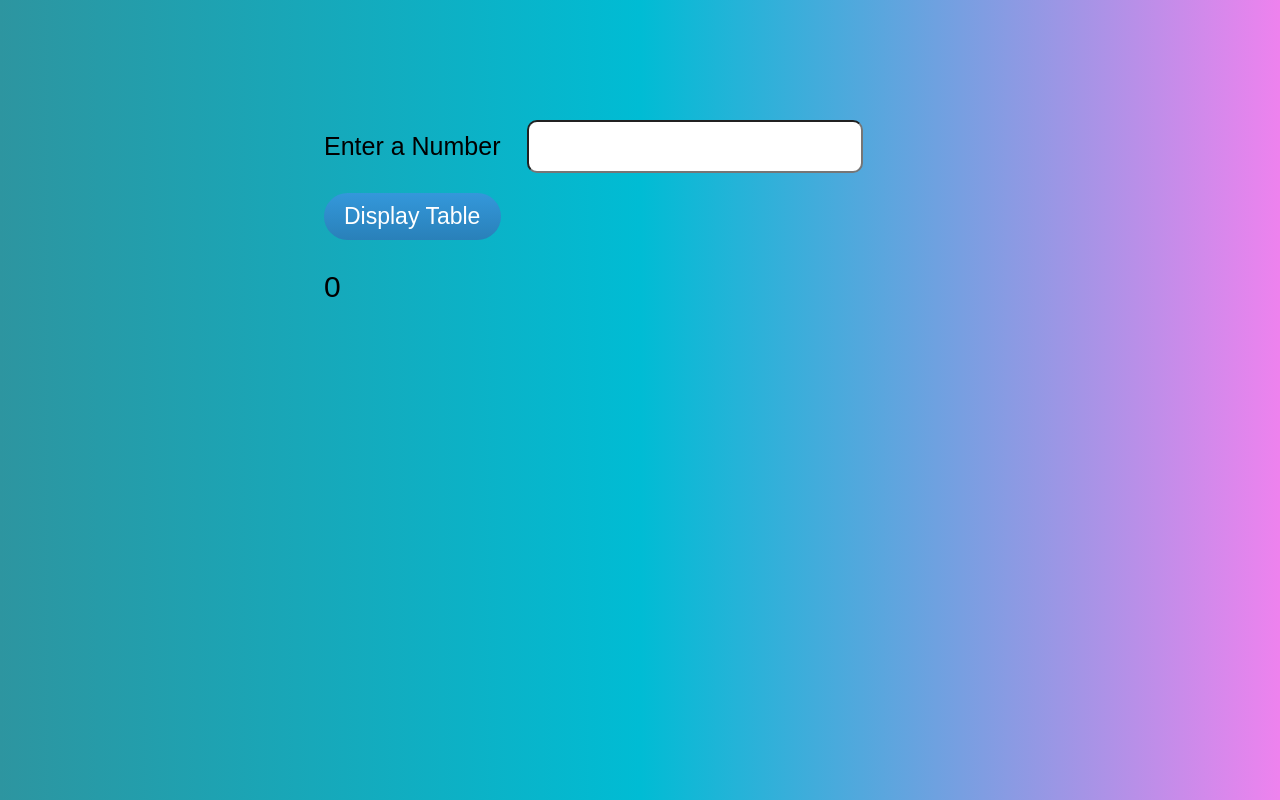
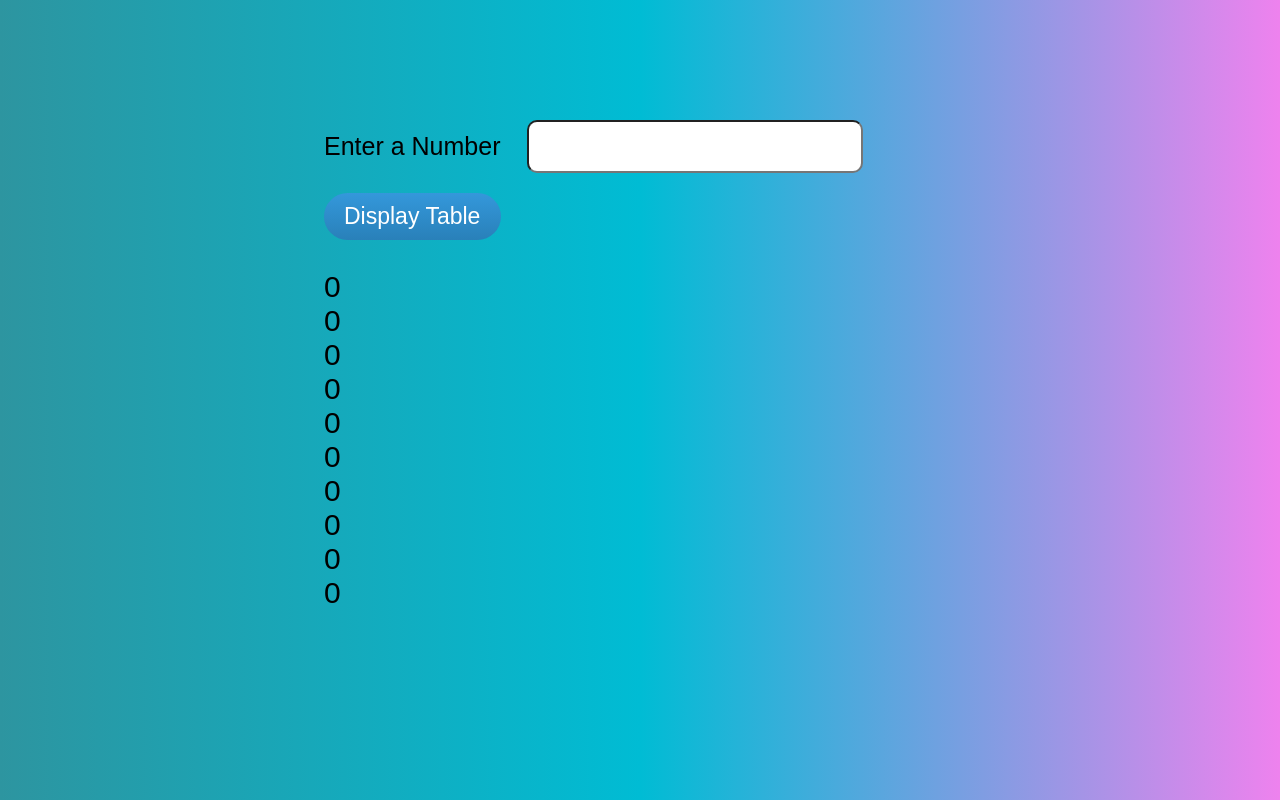
Before and after one commit to kapilinania/JavaScriptTablePrint.github.io, a plain HTML site: page index.html in a window 1280 px wide. Both pictures are taken after a click on the button "Display Table". Drawn offline with Linux system fonts and the light colour scheme.

Commit message:
Update index.html

```diff
--- a/index.html
+++ b/index.html
@@ -74,7 +74,7 @@
             for (a = 1; a <= 10; a++) {
                 c = a * b
                 // console.log(c);
-                document.getElementById('kali').innerHTML = c + "<br>";
+                document.getElementById('kali').innerHTML += c + "<br>";
 
             }
         }
```
